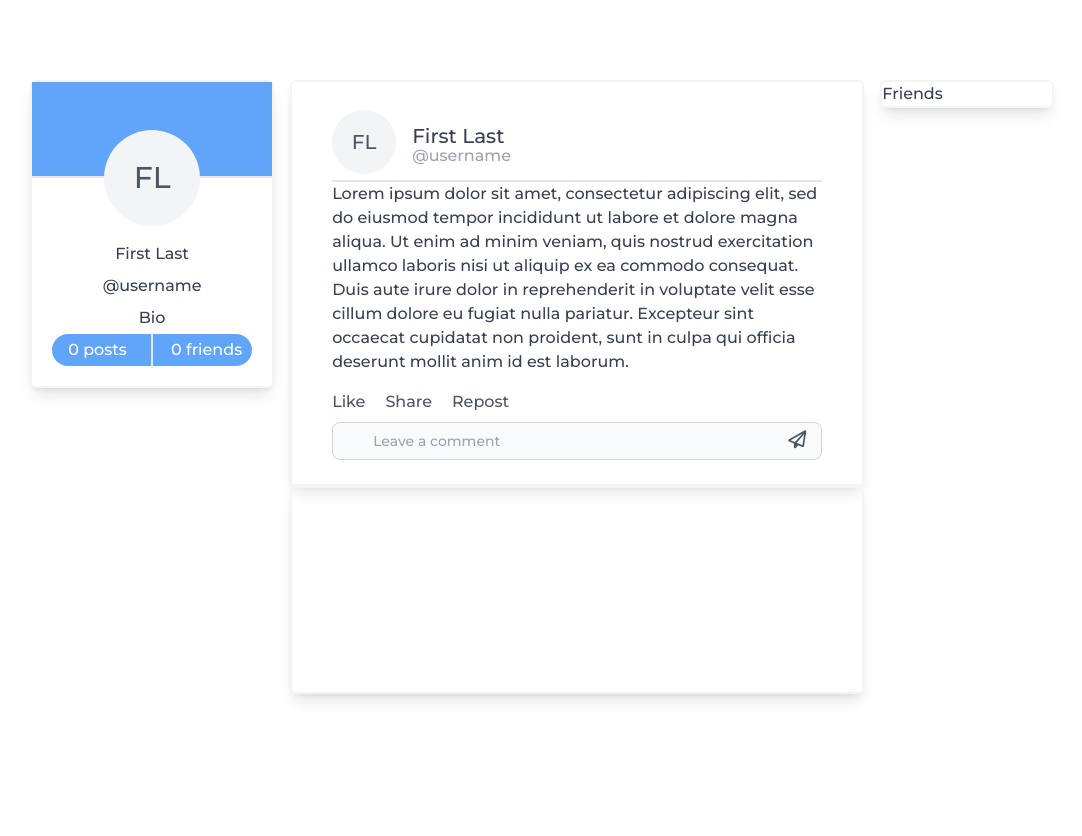
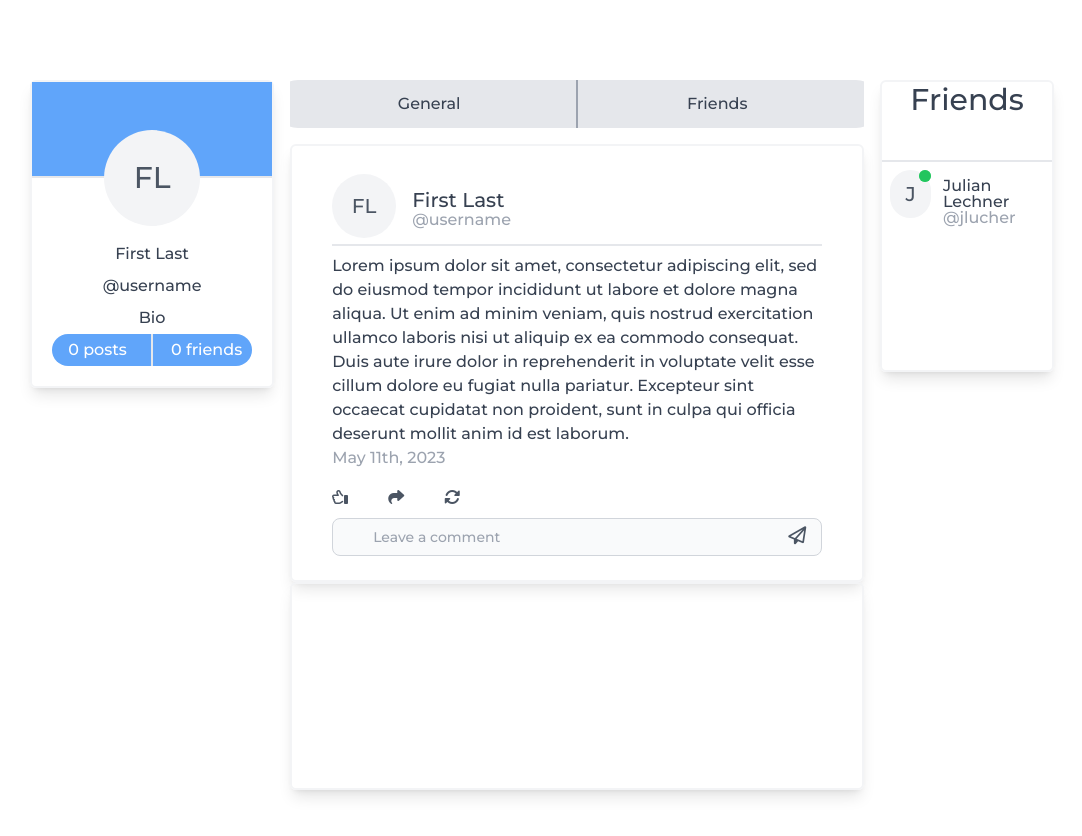
Before and after one commit to jll38/social-wave, a Next.js app: page /feed in a window 1280 px wide. Shown: the top 836 px of the page, without its empty margins (98-1180 px from the left). Before the commit the page ends 800 px from the top, so only its background shows below. Built offline with nearby package versions, Linux system fonts and the light colour scheme.

Commit message:
feed page

```diff
--- /dev/null
+++ b/src/components/FeedFriend.tsx
@@ -0,0 +1,18 @@
+import React from "react";
+export function FeedFriend({...props}) {
+  return <div className="p-2 flex">
+              <div className="relative inline-flex items-center justify-center w-12 h-12 overflow-hidden bg-gray-100 rounded-full dark:bg-gray-600">
+                <span className="text-xl text-gray-600 dark:text-gray-300">
+                  {props.name[0]}
+                </span>
+              </div>
+              <span className="relative flex h-3 w-3 -left-3">
+                <span className="animate-ping absolute inline-flex h-full w-full rounded-full bg-green-400 opacity-75"></span>
+                <span className="relative inline-flex rounded-full h-3 w-3 bg-green-500"></span>
+              </span>
+              <div className="leading-4 relative top-2">
+                <p>{props.name}</p>
+                <p className="text-gray-400">{"@" + props.username}</p>
+              </div>
+            </div>;
+}
--- a/src/pages/feed.tsx
+++ b/src/pages/feed.tsx
@@ -1,10 +1,11 @@
+import { FeedFriend } from './../components/FeedFriend';
+
 import Link from "next/link";
 
 export default function Feed() {
   return (
     <>
       <main className="flex justify-between items-start md:px-32 py-20 text-gray-700">
-
         <div className="hidden md:block w-72 border-gray-100 border-2 rounded-md shadow-lg">
           <div className="bg-blue-400 h-24 border-b-2 drop-shadow-none"></div>
           <div className="relative">
@@ -28,6 +29,14 @@ export default function Feed() {
         </div>
 
         <div id="post-list" className="w-full lg:w-[70%]">
+          <div className="flex justify-center text-center px-4 h-12 mb-4 rounded-3xl overflow-hidden">
+            <div className='border-r border-gray-400 pr-2 w-full bg-gray-200'>
+              <div className='relative top-3'>General</div>
+            </div>
+            <div className='border-l border-gray-400 pr-2 w-full bg-gray-200'>
+            <div className='relative top-3'>Friends</div>
+            </div>
+          </div>
           <div className="border-gray-100 border-2 rounded-md shadow-lg mx-4 px-10 pt-5 min-h-52 pb-6">
             <div className="h-20 border-b-2">
               <div className="relative">
@@ -44,7 +53,7 @@ export default function Feed() {
                 <div className="text-md text-gray-400">@username</div>
               </div>
             </div>
-            <div>
+            <div className="mt-2">
               Lorem ipsum dolor sit amet, consectetur adipiscing elit, sed do
               eiusmod tempor incididunt ut labore et dolore magna aliqua. Ut
               enim ad minim veniam, quis nostrud exercitation ullamco laboris
@@ -53,18 +62,44 @@ export default function Feed() {
               nulla pariatur. Excepteur sint occaecat cupidatat non proident,
               sunt in culpa qui officia deserunt mollit anim id est laborum.
             </div>
+            <div className="text-md text-gray-400">May 11th, 2023</div>
+
             <div className="text-gray-600 mt-4">
-              <ul className="flex gap-5">
-                <li>Like</li>
-                <li>Share</li>
-                <li>Repost</li>
+              <ul className="flex gap-10">
+                <li>
+                  <button
+                    className="transititext-primary text-primary transition duration-150 ease-in-out hover:text-primary-600 focus:text-primary-600 active:text-primary-700 dark:text-primary-400 dark:hover:text-primary-500 dark:focus:text-primary-500 dark:active:text-primary-600"
+                    data-te-toggle="tooltip"
+                    title="Like"
+                  >
+                    <i
+                      className={"fa-regular fa-thumbs-up fa-flip-horizontal"}
+                    ></i>
+                  </button>
+                </li>
+                <li>
+                  <button
+                    className="transititext-primary text-primary transition duration-150 ease-in-out hover:text-primary-600 focus:text-primary-600 active:text-primary-700 dark:text-primary-400 dark:hover:text-primary-500 dark:focus:text-primary-500 dark:active:text-primary-600"
+                    data-te-toggle="tooltip"
+                    title="Share"
+                  >
+                    <i className="fa-solid fa-share"></i>
+                  </button>
+                </li>
+                <li>
+                  <button
+                    className="transititext-primary text-primary transition duration-150 ease-in-out hover:text-primary-600 focus:text-primary-600 active:text-primary-700 dark:text-primary-400 dark:hover:text-primary-500 dark:focus:text-primary-500 dark:active:text-primary-600"
+                    data-te-toggle="tooltip"
+                    title="Repost"
+                  >
+                    <i className="fa-solid fa-rotate"></i>
+                  </button>
+                </li>
               </ul>
               <div className="mt-2 flex w-full">
                 <form className="w-full">
                   <div className="relative ">
-                    <div className="absolute inset-y-0 left-0 flex items-center pl-3 pointer-events-none">
-
-                    </div>
+                    <div className="absolute inset-y-0 left-0 flex items-center pl-3 pointer-events-none"></div>
                     <input
                       type="text"
                       id="commentInput"
@@ -87,7 +122,10 @@ export default function Feed() {
         </div>
 
         <div className="hidden md:block w-[20%] border-gray-100 border-2 rounded-md shadow-lg">
-          <div>Friends</div>
+          <div className="text-center h-20 border-b-2 text-3xl">Friends</div>
+          <div className="w-full overflow-y-scroll h-52">
+            <FeedFriend name="Julian Lechner" username="jlucher"/>
+          </div>
         </div>
       </main>
     </>
```
